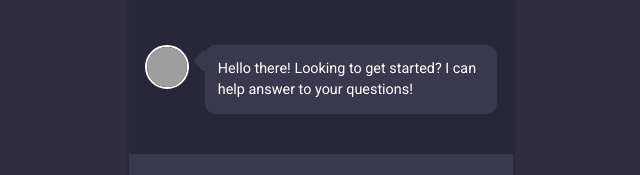
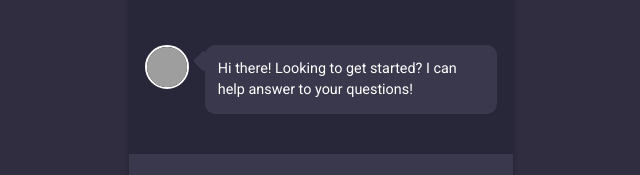
Before and after one commit to anmolsinghdev/chat-box, a plain HTML site: page index.html in a window 1280 px wide. Shown: the part 378-553 px from the top of the page, 319-959 px from the left. Drawn offline with Linux system fonts and the light colour scheme; grey boxes are pictures that could not be loaded.

Commit message:
final commit

```diff
--- a/index.html
+++ b/index.html
@@ -58,7 +58,7 @@
               </div>
               <p id="chat-message">
                 <i class="fas fa-caret-left"></i>
-                Hello there! Looking to get started? I can help answer to your
+                Hi there! Looking to get started? I can help answer to your
                 questions!
               </p>
             </li>
```
